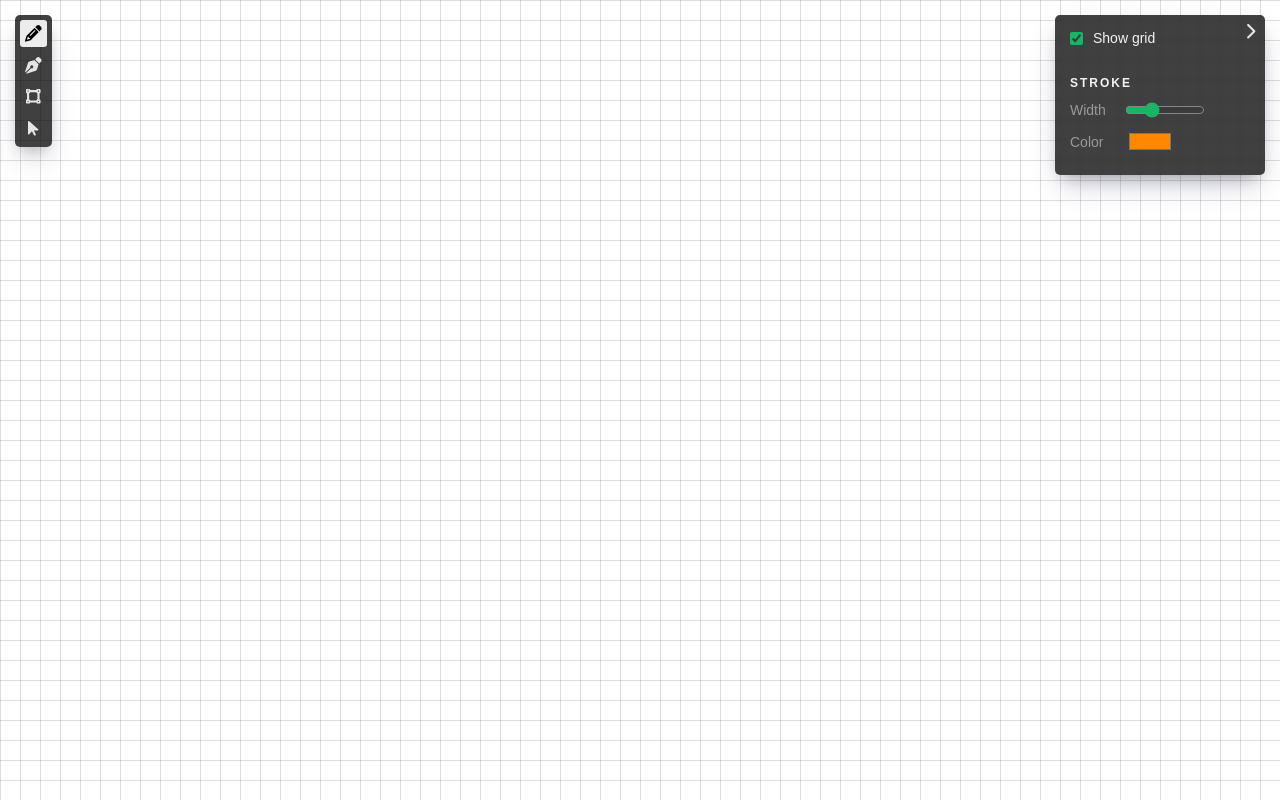
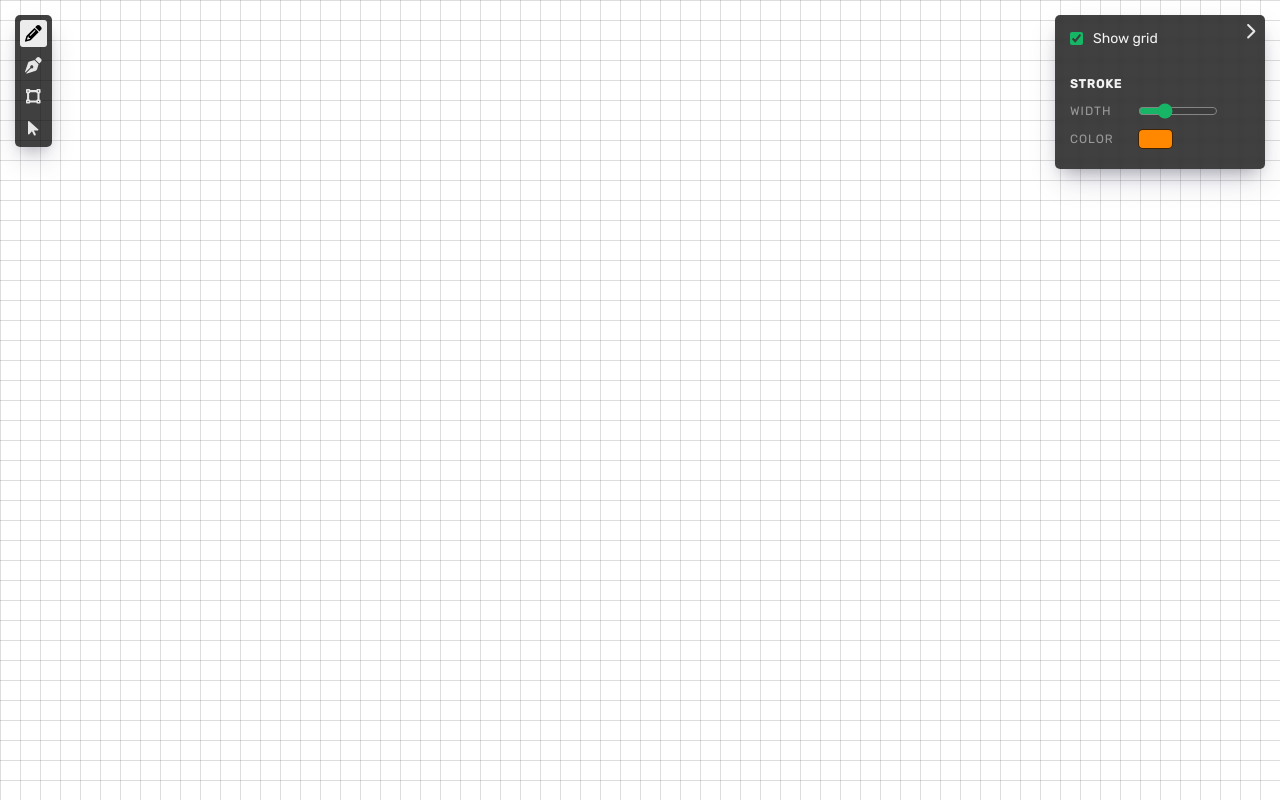
Before and after one commit to pablosca/minlines, a React (Create React App) app: page / in a window 1280 px wide. Built offline with nearby package versions, Linux system fonts and the light colour scheme.

Commit message:
Add new font. Tweak color picker style

```diff
--- a/public/index.html
+++ b/public/index.html
@@ -5,6 +5,9 @@
 	<meta charset="utf-8">
 	<meta name="viewport" content="width=device-width, initial-scale=1, shrink-to-fit=no">
 	<meta name="theme-color" content="#000000">
+  <link rel="preconnect" href="https://fonts.googleapis.com">
+  <link rel="preconnect" href="https://fonts.gstatic.com" crossorigin>
+  <link href="https://fonts.googleapis.com/css2?family=Rubik:wght@400;500&display=swap" rel="stylesheet">
 	<!--
       manifest.json provides metadata used when your web app is added to the
       homescreen on Android. See https://developers.google.com/web/fundamentals/engage-and-retain/web-app-manifest/
--- a/src/styles.scss
+++ b/src/styles.scss
@@ -8,6 +8,7 @@
 }
 
 body {
+  font-family: 'Rubik', sans-serif;
   margin: 0;
 }
 
@@ -17,6 +18,7 @@ input {
   background: none;
   border: none;
   margin: 0;
+  padding: 0;
 }
 
 input:focus {
@@ -26,6 +28,21 @@ input:focus {
 input[type=number]::-webkit-inner-spin-button,
 input[type=number]::-webkit-outer-spin-button {
   appearance: none;
+}
+
+input[type=color] {
+  cursor: pointer;
+  height: 20px;
+  width: 35px;
+
+  &::-webkit-color-swatch-wrapper {
+    padding: 0;
+  }
+
+  &::-webkit-color-swatch {
+    border-radius: 5px;
+    border: 1px solid var(--primary-color);
+  }
 }
 
 button {
@@ -70,7 +87,6 @@ button {
 }
 
 .App {
-  font-family: sans-serif;
   height: 100vh;
   width: 100vw;
 }
@@ -220,7 +236,7 @@ button {
 .attribute-section-title {
   color: hsl(0 0% 95%);
   font-size: .75rem;
-  letter-spacing: 2px;
+  letter-spacing: 1px;
   margin: 0 0 .75rem;
   text-transform: uppercase;
 }
@@ -231,19 +247,22 @@ button {
   display: flex;
   gap: 10px;
   margin-top: 10px;
-}
 
-.attribute.row {
-  display: grid;
-  grid-template-columns: 1fr 1fr;
-}
+  &.row {
+    display: grid;
+    grid-template-columns: 1fr 1fr;
+  }
 
-.attribute label {
-  flex-basis: 25%;
-}
+  label {
+    flex-basis: 32%;
+    font-size: .75rem;
+    letter-spacing: 1px;
+    text-transform: uppercase;
+  }
 
-.attribute small {
-  margin-left: auto;
+  small {
+    margin-left: auto;
+  }
 }
 
 .mini-field {
```
